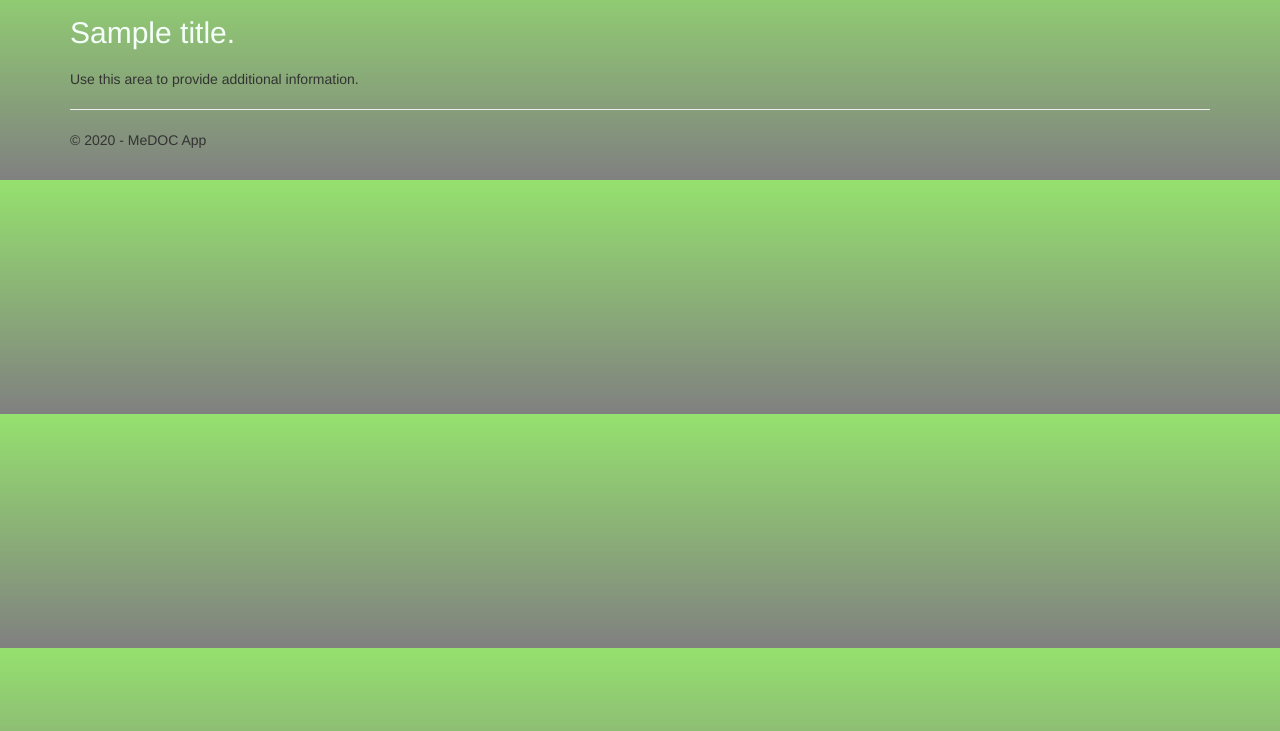
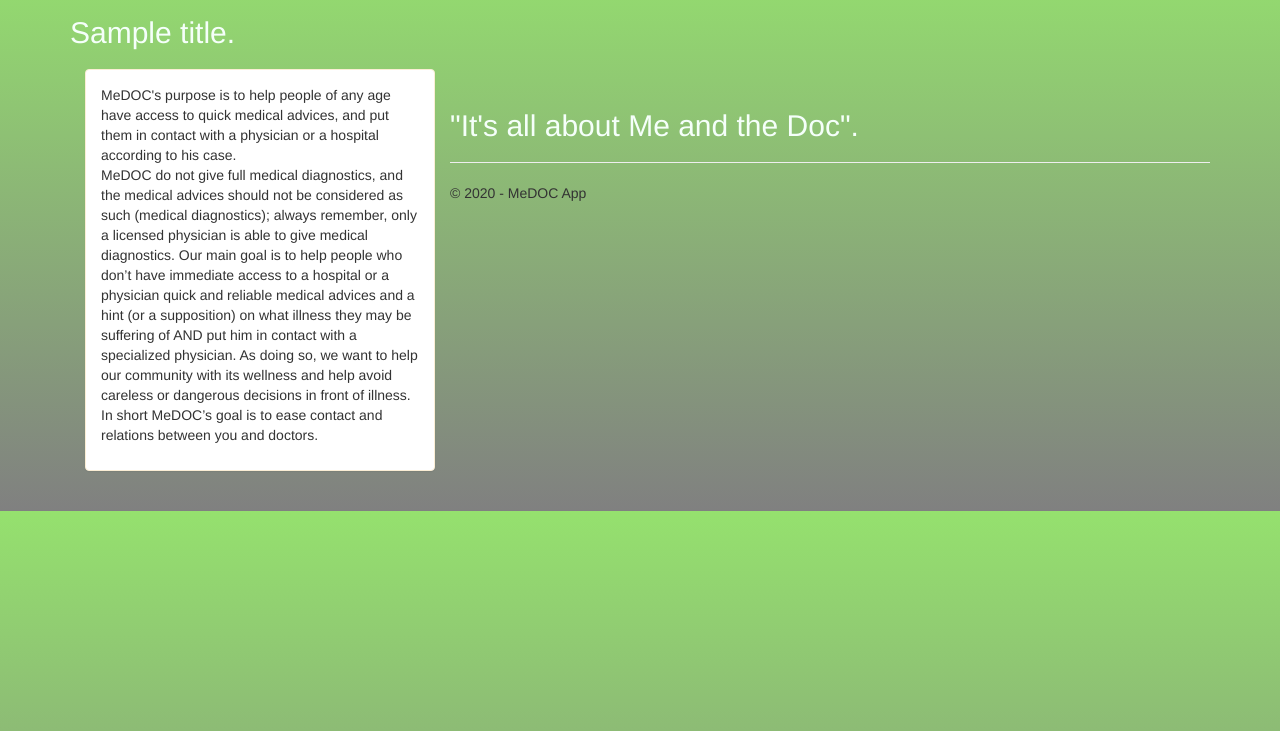
Before and after one commit to AlexandreSeb97/medoc, a Django app: template app/templates/app/about.html in a window 1280 px wide. Shown: the part 54-785 px from the top of the page. Run offline with Django 3.2, Linux system fonts and the light colour scheme; the template is opened without the code that fills it: most values are stand-ins (such as "Sample title", 1, 10 or a date in 2020); some libraries are stand-ins or nearby versions.

Commit message:
about - contact (english)
updated about and contact pages, more languages to come soon

```diff
--- a/app/templates/app/about.html
+++ b/app/templates/app/about.html
@@ -5,6 +5,22 @@
 <h2>{{ title }}.</h2>
 <h3>{{ message }}</h3>
 
-<p>Use this area to provide additional information.</p>
+<div class="col-sm-4">
+<div class="panel panel-warning">
+<div class="panel-body">
+<p> MeDOC's purpose is to help people of any age have access to quick medical advices,
+ and put them in contact with a physician or a hospital according to his case. <br />
+MeDOC do not give full medical diagnostics, and the medical advices should not be considered as such (medical diagnostics);
+always remember, only a licensed physician is able to give medical diagnostics.
+Our main goal is to help people who don’t have immediate access to a hospital or a physician quick and
+reliable medical advices and a hint (or a supposition) on what illness they may be suffering of AND put him in contact with
+a specialized physician.
+As doing so, we want to help our community with its wellness and help avoid careless or dangerous decisions in front of illness.
 
+
+In short MeDOC’s goal is to ease contact and relations between you and doctors. </p>
+</div>
+</div>
+</div>
+<br /><h2>"It's all about Me and the Doc".</h2>
 {% endblock %}
--- a/app/views.py
+++ b/app/views.py
@@ -115,7 +115,7 @@ def about(request):
         context_instance = RequestContext(request,
         {
             'title':'About',
-            'message':'What is MeDoc?',
+            'message':"What's up Doc?",
             'year':datetime.now().year,
         })
     )
@@ -129,7 +129,7 @@ def about_kr(request):
         context_instance = RequestContext(request,
         {
             'title':'A Pwopo',
-            'message':'Kisa ki MeDOC?',
+            'message':"Sa k'ap fet Doc la?",
             'year':datetime.now().year,
         })
     )
@@ -143,7 +143,7 @@ def about_fr(request):
         context_instance = RequestContext(request,
         {
             'title':'A Propos',
-            'message':"Qu'est ce que MeDOC?",
+            'message':"Bonjour Doc!",
             'year':datetime.now().year,
         })
     )
```
Also changed, not shown: app/templates/app/contact.html (+6 -4 lines).
